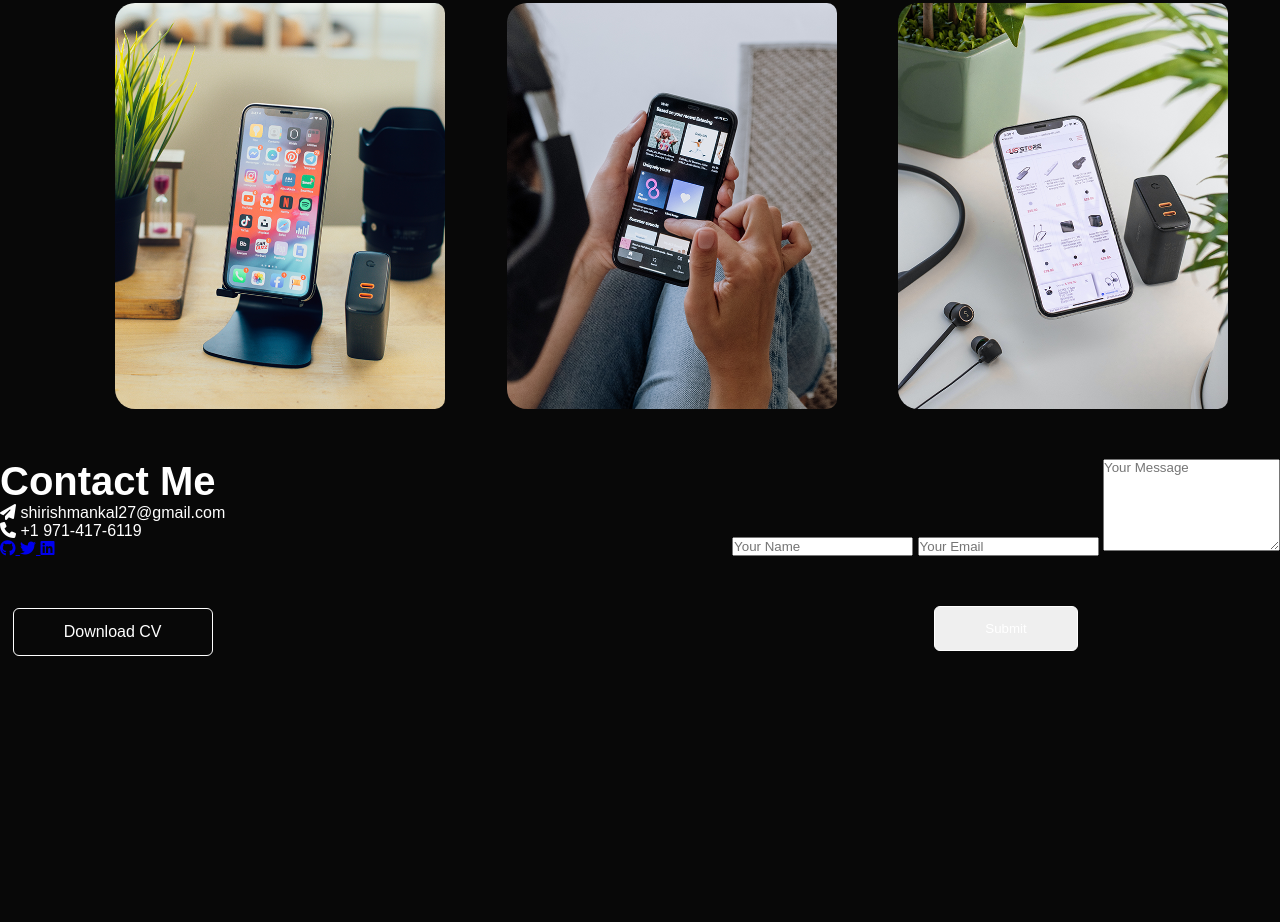
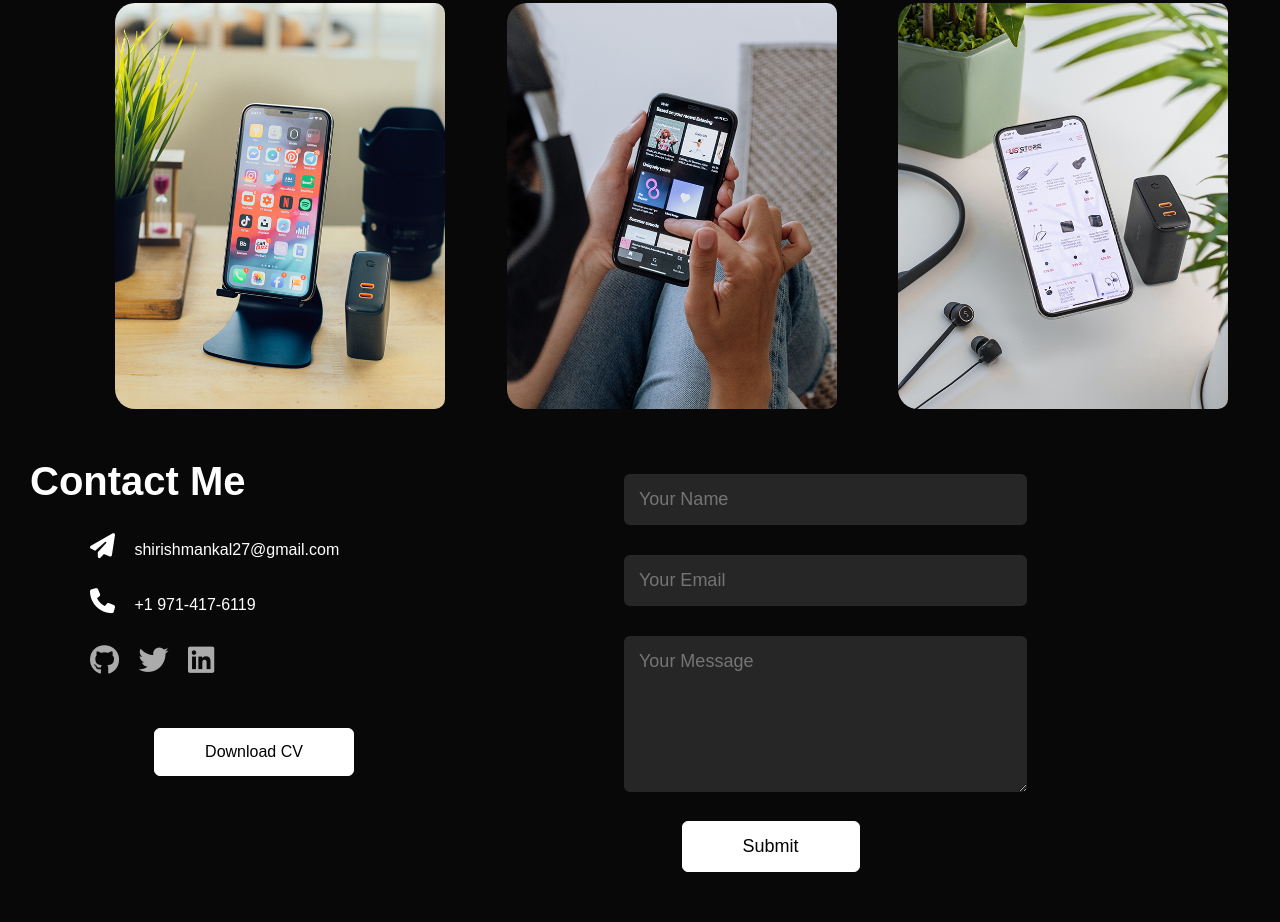
Before and after one commit to shirish2001/portfolio, a plain HTML site: page index.html in a window 1280 px wide. Shown: the part 1094-2016 px from the top of the page. Before the commit the page ends 1800 px from the top, so only its background shows below. Drawn offline with Linux system fonts and the light colour scheme.

Commit message:
CSS Code
This CSS code creates a contact section with a flexbox layout, social media icons, and button and icon hover effects.

```diff
--- a/style.css
+++ b/style.css
@@ -335,3 +335,92 @@ transition: 0.5s;
 .btn:hover{
     background: white;
 }
+
+/* ----------contact------- */
+.contact-left{
+    flex-basis: 35%;
+    margin-left: 30px;
+}
+.contact-right{
+    flex-basis: 45%;
+    margin-right: 80px;
+
+}
+
+.contact-left p{
+    margin-top: 30px;
+    margin-left: 30px;
+}
+.contact-left p i{
+    color: white;
+    margin-right: 15px;
+    font-size: 25px;
+    margin-left: 30px;
+}
+.social-icons{
+    margin-top: 30px;
+    margin-left: 60px;
+}
+.social-icons a{
+    text-decoration: none;
+    font-size: 30px;
+    margin-right: 15px;
+    color: #ababab;
+    display: inline-block;
+    transition: transform 0.5s;
+}
+.social-icons a:hover{
+    color: white;
+    transform: translateY(-5px);
+}
+
+.btn.btn1{
+    display: inline-flexbox;
+    background: white;
+    color: black;
+    margin-right: auto;
+
+}
+.btn.btn2{
+    display: inline-flexbox;
+    background: white;
+    color: black;
+    margin-left: 10%;
+}
+.contact-right form{
+    width: 100%;
+}
+form input, form textarea{
+  width: 70%;
+  border: 0;
+  outline: none;
+  background: #262626;
+  padding: 15px;
+  margin: 15px 0;
+  color: #fff;
+  font-size: 18px;
+  border-radius: 6px;
+}
+
+form .btn2{
+    padding: 14px 60px;
+    font-size: 18px;
+    margin-top: 10px;
+    cursor: pointer;
+}
+
+.copyright{
+    width: 100%;
+    text-align: center;
+    padding: 25px 0;
+    background: #262626;
+    font-weight: 300;
+    margin-top: 20px;
+}
+.copyright i{
+    color: white;
+}
+nav .fas{
+    display: none;
+    z-index: 1;
+}
```
